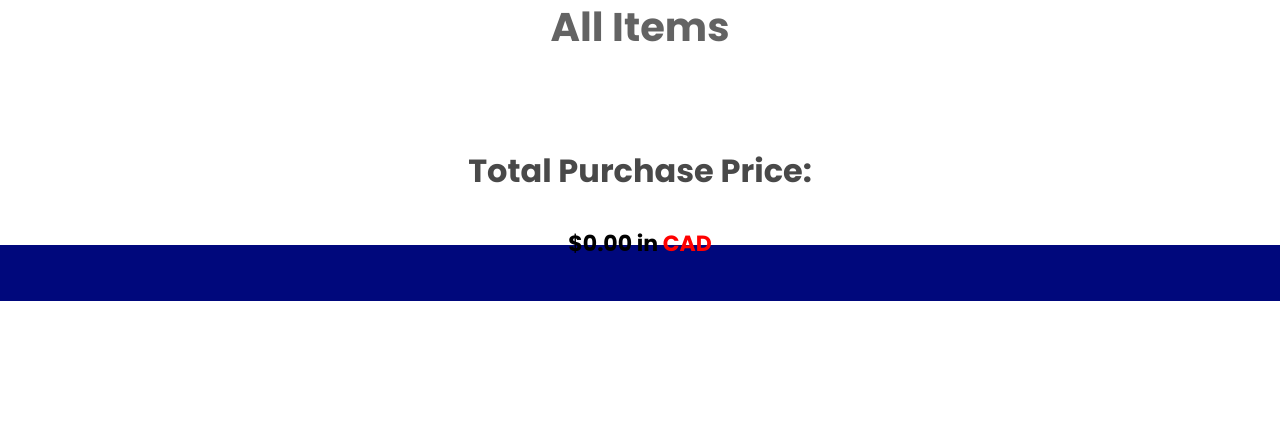
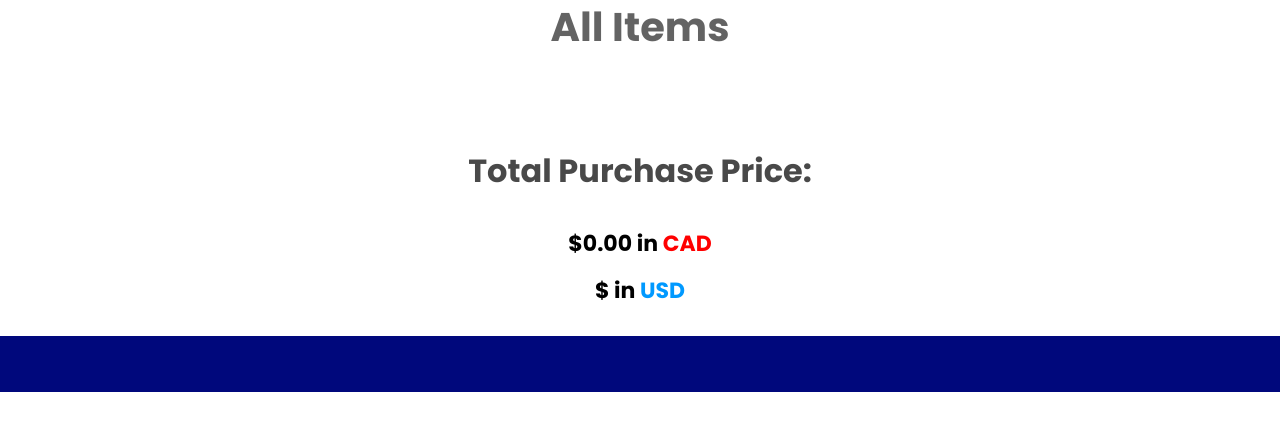
Before and after one commit to ericpeterson91/My-Stuff-Portfolio, a Node server app: page / in a window 1280 px wide. Shown: the part 272-703 px from the top of the page. Run offline with Node 20, Linux system fonts and the light colour scheme; the visitor is signed in with stand-in values (Sample User, id 1); data that the repository does not hold is empty; some libraries are stand-ins or nearby versions.

Commit message:
hoping this works

```diff
--- a/views/index.ejs
+++ b/views/index.ejs
@@ -26,9 +26,7 @@
       <% if (user) { %>
        <a href="/new"><button class="add-btn">Add Item</button></a>
     </div>
-
     <h1 class="all-items">All Items</h1>
-
     <div class="item-container">
       <% items.forEach(item => { %>
         <div class="card">
@@ -54,25 +52,20 @@
         <% }) %>
         <h3 class="total-value">Total Purchase Price:</h3>
         <h4 class="sum top-sum">$<span id="sum"><%=(totalValue.toFixed(2)) %></span> in <span class="cad">CAD</span> </h4>
-
         <div>
-          <!-- <h4 class="sum">
+          <h4 class="sum">
             <span>$</span><span id="convertedSum"> </span><span> in <span class="usd">USD</span></span>
-        </h4> -->
+        </h4>
       </div>
     </div>
-
     <section class="bottom">
-
     </section>
 
     <% } %>
 
-    <!-- <script>
-
+    <script>
     const baseAmount = parseInt(document.querySelector('#sum').innerHTML)
     let convertedAmount = document.querySelector('#convertedSum')
-
     let convertedValue = function() {
       fetch(`http://api.exchangeratesapi.io/v1/convert?access_key=51a52e2b10142f3ee5d3343418351557&from=CAD&to=USD&amount=${baseAmount}`)
          .then(res=>res.json())
@@ -82,6 +75,6 @@
 
     convertedValue()
 
-    </script> -->
+    </script>
   </body>
 </html>
```
Also changed, not shown: controllers/items.js (line endings or trailing spaces), models/item.js (line endings or trailing spaces), server.js (line endings or trailing spaces), views/error.ejs (line endings or trailing spaces), 1 other file.
